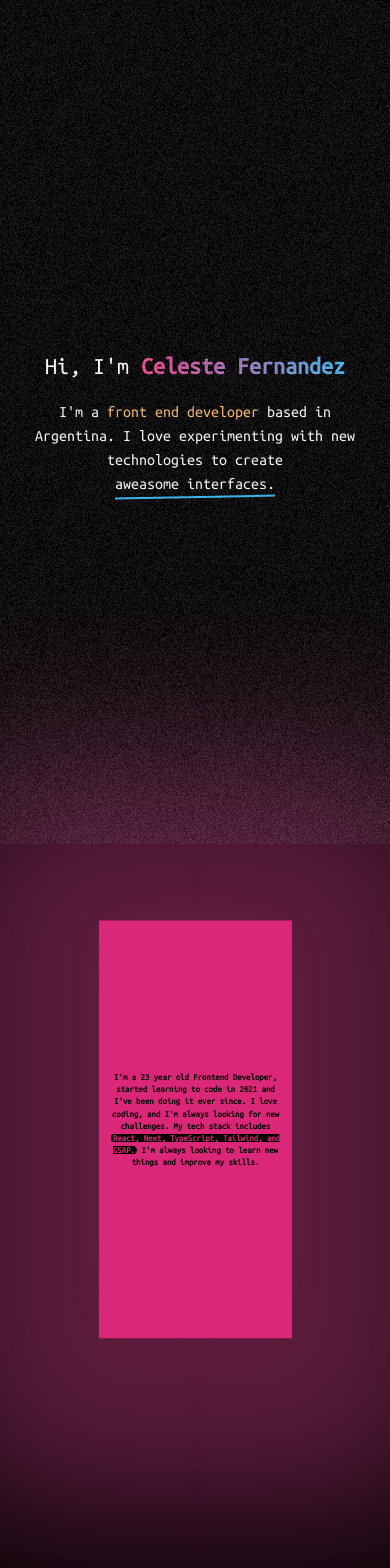
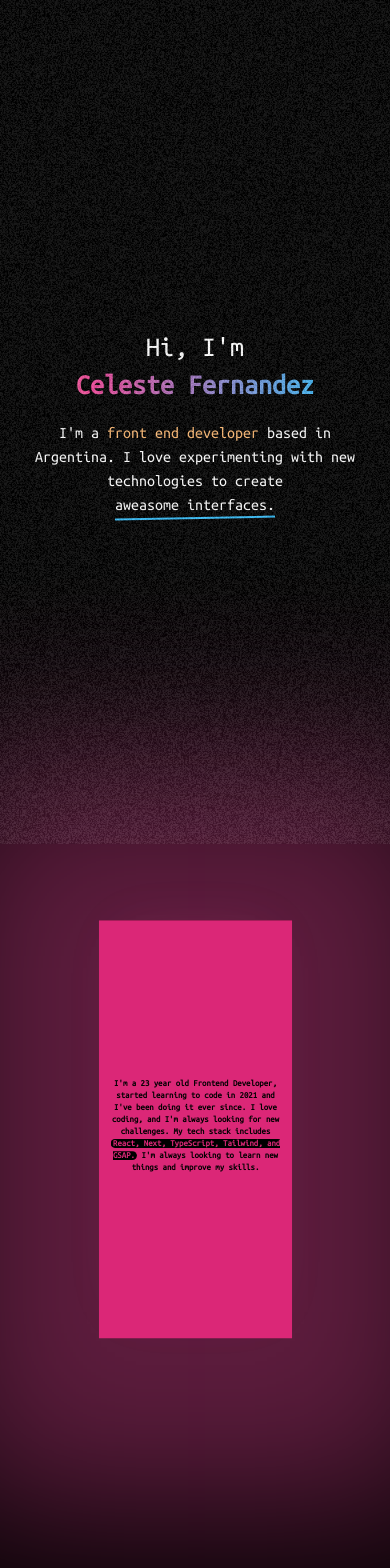
Before and after one commit to celescript/portfolio, a Next.js app: page / in a window 390 px wide. Shown: the top 1568 px of the page. Built offline with nearby package versions, Linux system fonts and the light colour scheme.

Commit message:
fixing responsive issues

```diff
--- a/components/organisms/about/index.tsx
+++ b/components/organisms/about/index.tsx
@@ -62,7 +62,6 @@ export const About = () => {
           style={{ '--glow-opacity': 0.4 } as any}
           className='h-[90vh] w-full flex justify-center background max-w-[90vw] items-center overflow-hidden shadowabout scale-[0.55] origin-[50%_10%]'
         >
-          {/* TODO: probar que no se setee al 100% de la pantalla, que deje margenes y poner el about que salga de abajo pero chico en el medio */}
           <div className=' bg-pink-600  bg-big absolute -inset-1 '></div>
 
           <div className='text-center -mt-20 relative'>
--- a/components/organisms/about/title.tsx
+++ b/components/organisms/about/title.tsx
@@ -35,7 +35,7 @@ export const Title = ({ screenbigref }: TitleProps) => {
 
   return (
     <div ref={abouttitle} className='overflow-hidden'>
-      <h3 className='text-black text-[8vw] text-center font-bold overflow-hidden whitespace-nowrap tracking-tighter'>
+      <h3 className='text-black text-44 md:text-[8vw] text-center font-bold overflow-hidden whitespace-nowrap tracking-tighter'>
         {textAbout.split('').map((letter, index) => (
           <span
             key={index}
--- a/components/organisms/contact/contact-links.tsx
+++ b/components/organisms/contact/contact-links.tsx
@@ -25,7 +25,9 @@ export const ContactLinks = ({ link, key, icon, title }: ContactLinksProps) => {
           className='max-w-[45px] max-h-[45px]
         '
         />
-        <p className='text-gray-300 text-16 font-mono mt-6'>{title}</p>
+        <p className='text-gray-300 text-[0.8rem] md:text-16 font-mono mt-6'>
+          {title}
+        </p>
       </div>
     </a>
   )
--- a/components/organisms/contact/index.tsx
+++ b/components/organisms/contact/index.tsx
@@ -34,7 +34,7 @@ export const contactData: ContactLink[] = [
 export const Contact = () => {
   return (
     <div className='h-screen w-screen flex flex-col justify-center align-middle items-center '>
-      <p className='font-mono text-24 md:text-44 text-white'>
+      <p className='font-mono text-36 md:text-44 text-white'>
         Let{"'"}s talk!{'\n '}
       </p>
       <div className='flex justify-between flex-wrap w-[90%] max-w-[400px]'>
--- a/components/organisms/hero/title.tsx
+++ b/components/organisms/hero/title.tsx
@@ -3,9 +3,9 @@ export const Title = () => {
 
   return (
     <div className='overflow-hidden'>
-      <h1 className='font-medium font-mono text-white text-24 text-center lg:text-left lg:text-[3vw] translate-y-[100px] clip'>
+      <h1 className='font-medium font-mono leading-snug text-white text-28 text-center lg:text-[3vw] translate-y-[100px] clip'>
         Hi, I{`'`}m{' '}
-        <span className='bg-clip-text font-extrabold text-transparent bg-gradient-to-r from-orange-300  via-pink-500 to-sky-400 bg-animation '>
+        <span className='bg-clip-text inline-block font-extrabold text-transparent bg-gradient-to-r from-orange-300  via-pink-500 to-sky-400 bg-animation '>
           {text}
         </span>
       </h1>
--- a/components/organisms/projects/index.tsx
+++ b/components/organisms/projects/index.tsx
@@ -35,7 +35,7 @@ export const Projects = () => {
       >
         {/* MAC OVERLAY */}
         <div className='absolute h-screen w-full pinned z-[100]'>
-          <div className='absolute w-full md:w-[50vw] lg:w-[60vw] left-0 max-w-[400px] md:max-w-none md:-right-[15vw] md:left-auto right-0 bottom-0 md:bottom-1/2 translate-y-[50%]'>
+          <div className='absolute w-full md:w-[50vw] lg:w-[60vw] left-0 max-w-[400px] md:max-w-none md:-right-[15vw] md:left-auto right-0 bottom-[10vh] md:bottom-1/2 md:translate-y-[50%]'>
             <MacPreview
               projectData={projectData}
               projectsContainer={projectsContainer}
@@ -45,7 +45,7 @@ export const Projects = () => {
 
         {/* CONTENT */}
         <div className='w-full h-[5vh]'></div>
-        <div className='relative z-50 pt-4 md:pt-0'>
+        <div className='relative z-50 pt-[10vh] md:pt-0'>
           {projectData.map((project, i) => {
             return (
               <Project
```
